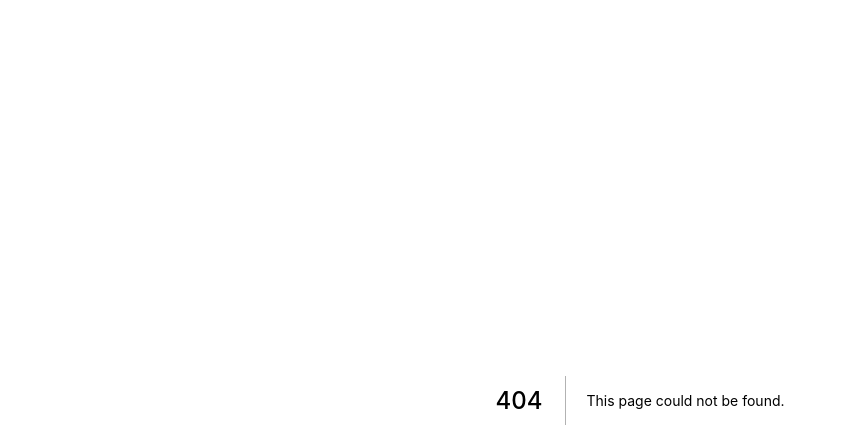
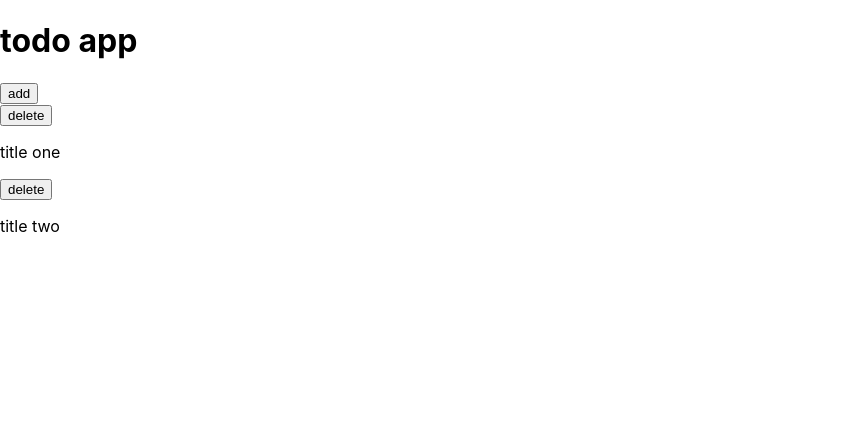
Before and after one commit to Lynary/IBC-Project, a Next.js app: page /reduxState/App in a window 1280 px wide. Before the commit this address had no page. Shown: the top 448 px of the page, without its empty margins (0-847 px from the left). Built offline with nearby package versions, Linux system fonts and the light colour scheme.

Commit message:
Struktur awal

```diff
--- /dev/null
+++ b/component/toDoApp/toDoApp.js
@@ -0,0 +1,32 @@
+import React from "react";
+import { useSelector, useDispatch } from "react-redux";
+import { addTodo, delTodo } from "../../redux/store/actions/todoActions";
+
+const TodoApp = () => {
+  const todos = useSelector((state) => state.todoReducer.todos);
+  const dispatch = useDispatch();
+  const addNewTodo = () => {
+    const data = {
+      id: 3,
+      title: "This is three",
+      complete: false,
+    };
+    dispatch(addTodo(data));
+  };
+
+  return (
+    <div>
+      <h1>todo app</h1>
+      <button onClick={addNewTodo}>add</button>
+
+      {todos.map((todo) => (
+        <div key={todo.id}>
+          <button onClick={() => dispatch(delTodo(todo.id))}>delete</button>
+          <p>{todo.title}</p>
+        </div>
+      ))}
+    </div>
+  );
+};
+
+export default TodoApp;
--- a/package.json
+++ b/package.json
@@ -11,7 +11,10 @@
   "dependencies": {
     "next": "11.1.2",
     "react": "17.0.2",
-    "react-dom": "17.0.2"
+    "react-dom": "17.0.2",
+    "react-redux": "^7.2.5",
+    "redux": "^4.1.1",
+    "redux-devtools-extension": "^2.13.9"
   },
   "devDependencies": {
     "eslint": "7.32.0",
--- /dev/null
+++ b/pages/reduxState/App.js
@@ -0,0 +1,16 @@
+import React from "react";
+import { Provider } from "react-redux";
+import store from "../../redux/store";
+import TodoApp from "../../component/toDoApp/TodoApp";
+
+const App = () => {
+  return (
+    <Provider store={store}>
+      <div>
+        <TodoApp />
+      </div>
+    </Provider>
+  );
+};
+
+export default App;
--- /dev/null
+++ b/redux/store/actions/todoActions.js
@@ -0,0 +1,12 @@
+export const addTodo = (data) => {
+  return {
+    type: "ADD",
+    payload: data,
+  };
+};
+export const delTodo = (data) => {
+  return {
+    type: "DEL",
+    payload: data,
+  };
+};
--- /dev/null
+++ b/redux/store/index.js
@@ -0,0 +1,5 @@
+import { createStore } from "redux";
+import { composeWithDevTools } from "redux-devtools-extension";
+import rootReducer from "./reducers";
+const store = createStore(rootReducer, composeWithDevTools());
+export default store;
--- /dev/null
+++ b/redux/store/reducers/index.js
@@ -0,0 +1,6 @@
+import { combineReducers } from "redux";
+import todoReducer from "./todoReducer";
+
+export default combineReducers({
+  todoReducer,
+});
--- /dev/null
+++ b/redux/store/reducers/todoReducer.js
@@ -0,0 +1,38 @@
+const initialState = {
+  todos: [
+    {
+      id: 1,
+      title: "title one",
+      jurusan: "TI",
+      completed: false,
+    },
+    {
+      id: 2,
+      title: "title two",
+      jurusan: "SI",
+      completed: false,
+    },
+  ],
+};
+
+const todoReducer = (state = initialState, action) => {
+  const { type, payload } = action;
+  switch (type) {
+    case "ADD":
+      return {
+        ...state,
+        todos: [...state.todos, payload],
+      };
+    case "DEL":
+      return {
+        ...state,
+        todos: state.todos.filter((todo) => todo.id !== payload),
+      };
+    default:
+      return {
+        ...state,
+      };
+  }
+};
+
+export default todoReducer;
```
Also changed, not shown: component/countState/Count.js (added, +16 -0 lines), pages/countState/index.js (added, +8 -0 lines), pages/reduxState/index.js (added, +10 -0 lines), 1 other file (tests, documents, lock files or other folders).
